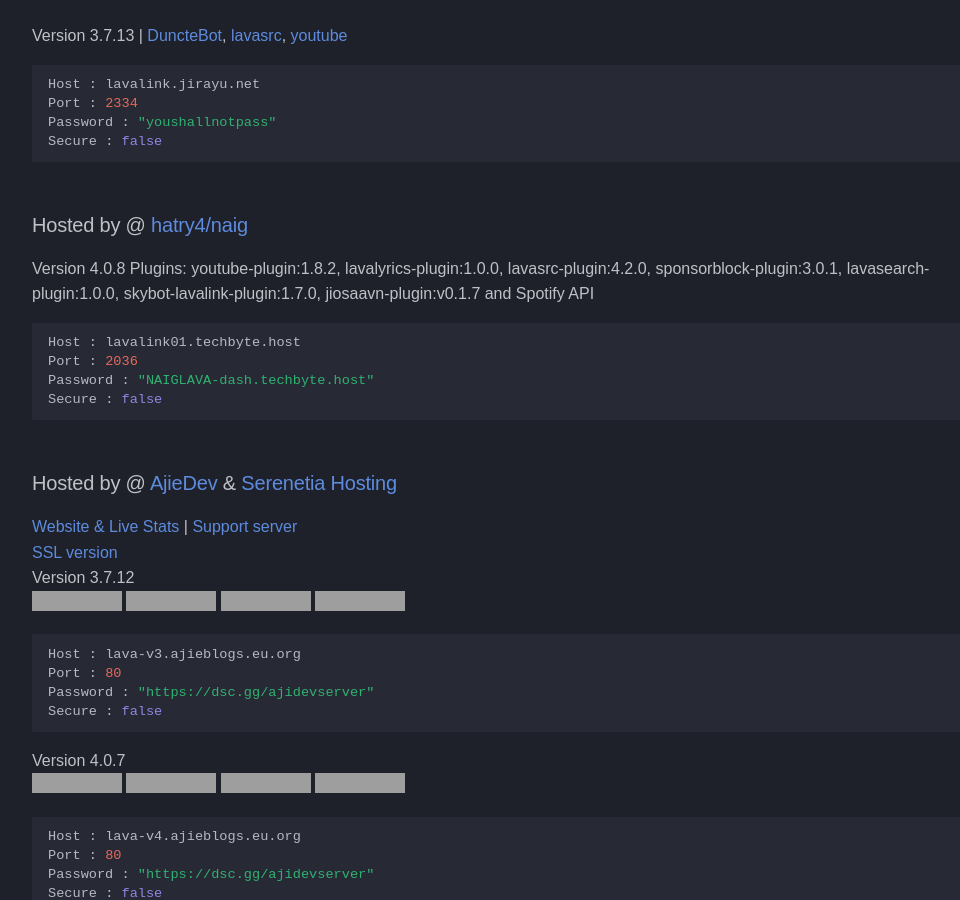
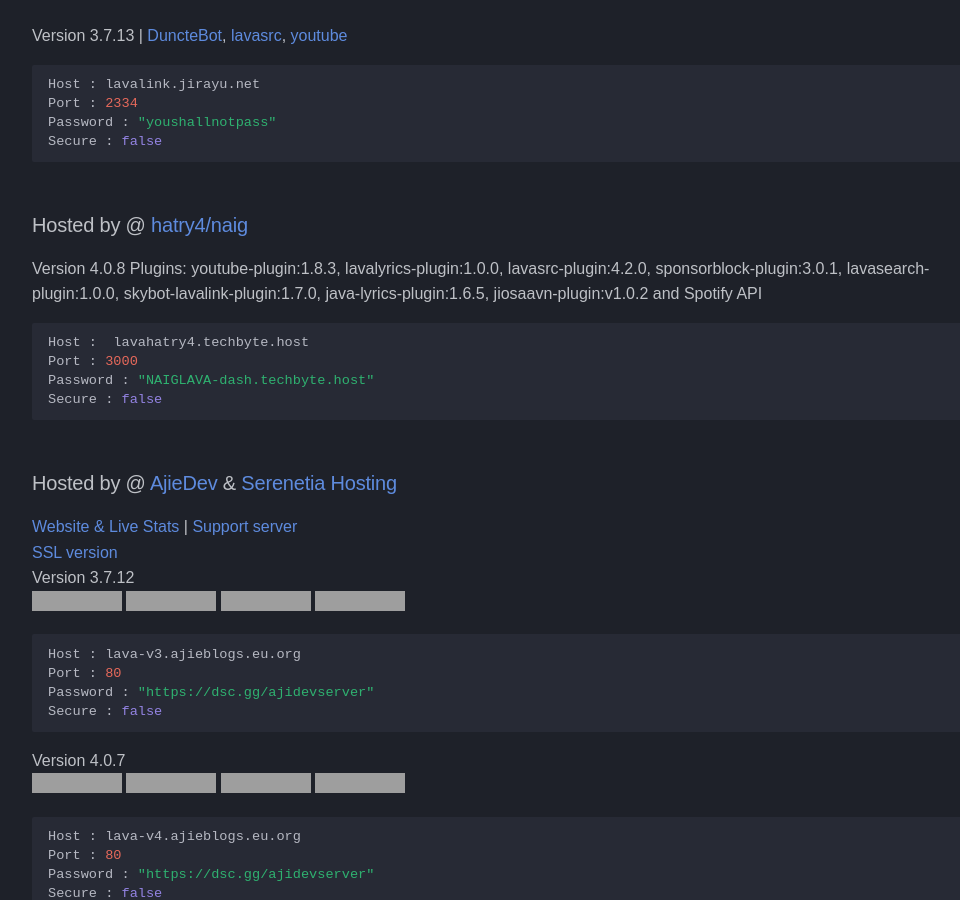
Before and after one commit to DarrenOfficial/lavalink-list, an MkDocs documentation site: the page built from docs/NoSSL/lavalink-without-ssl.md, in a window 1280 px wide and 900 px high, scrolled down 1214 px, cut to the strip 0-900 px from the top of the window. Shown: the whole strip, without its empty margins (14-974 px from the left). Built offline with MkDocs 1.6.1 and Material for MkDocs 9.7.7, drawn with Linux system fonts in a browser that asks for light colours; some web fonts are replaced; comment, search, counter and statistics services are not loaded; a style sheet for code colours, icons or effects is not loaded; grey boxes are pictures that could not be loaded.

Commit message:
Update my lavalink (#601)
* Update lavalink-without-ssl.md

* Update lavalink-without-ssl.md

Fixed the problem and updated the errors from my lavalink from playing random music when using spotify

* Update lavalink-without-ssl.md

Update

````diff
--- a/docs/NoSSL/lavalink-without-ssl.md
+++ b/docs/NoSSL/lavalink-without-ssl.md
@@ -69,11 +69,11 @@ Password : "youshallnotpass"
 Secure : false
 ```
 
-### Hosted by @ [hatry4/naig](https://hatry4.github.io/)
-Version 4.0.8 Plugins: youtube-plugin:1.8.2, lavalyrics-plugin:1.0.0, lavasrc-plugin:4.2.0, sponsorblock-plugin:3.0.1, lavasearch-plugin:1.0.0, skybot-lavalink-plugin:1.7.0, jiosaavn-plugin:v0.1.7 and Spotify API
+### Hosted by @ [hatry4/naig](https://charlesnaig.github.io/)
+Version 4.0.8 Plugins: youtube-plugin:1.8.3, lavalyrics-plugin:1.0.0, lavasrc-plugin:4.2.0, sponsorblock-plugin:3.0.1, lavasearch-plugin:1.0.0, skybot-lavalink-plugin:1.7.0, java-lyrics-plugin:1.6.5, jiosaavn-plugin:v1.0.2 and Spotify API
 ```bash
-Host : lavalink01.techbyte.host
-Port : 2036
+Host :  lavahatry4.techbyte.host
+Port : 3000
 Password : "NAIGLAVA-dash.techbyte.host"
 Secure : false
 ```
````
